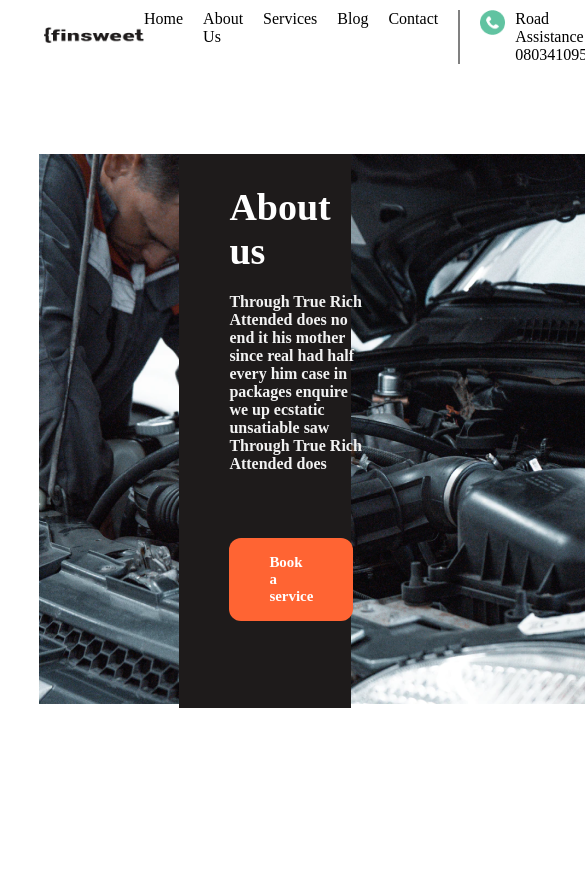
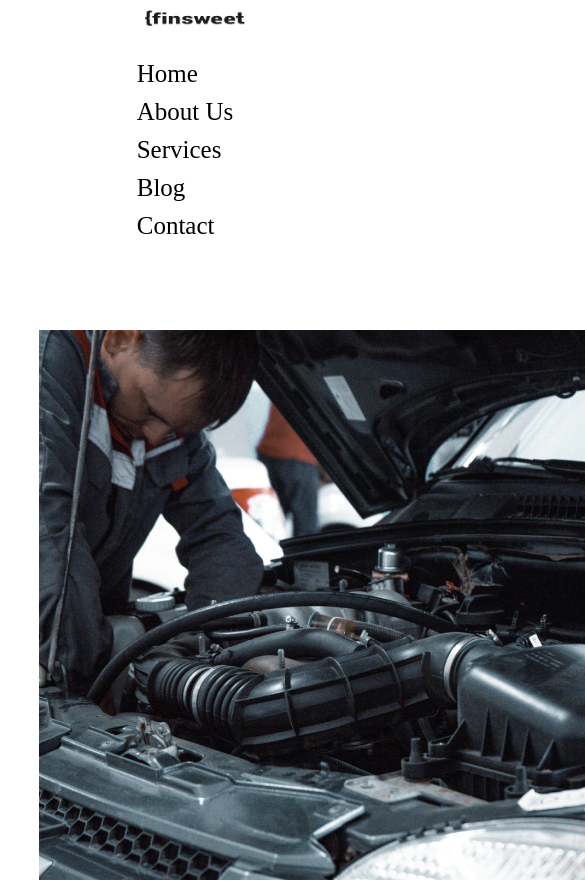
Before and after one commit to Ayobami-S-O/Kodecamp-finsweet-assignment, a plain HTML site: page service.html in a window 390 px wide. Shown: the top 881 px of the page, 585 px wide, since content can reach past the window. Drawn offline with Linux system fonts and the light colour scheme.

Commit message:
ch: working on the mobile responsiveness

```diff
--- a/css/service.css
+++ b/css/service.css
@@ -527,10 +527,47 @@ margin-bottom: 20px;
 }
 
 #footer-section .right-section ul li a, #footer-section .right-section .inner-contact p{
-    font-size: 12px;
+    font-size: 14px;
     font-family: Manrope;
     font-weight: 600;
     color: #939191;
-    margin-left: 40px;
+    margin-left: 20px;
 
 }
+
+
+/* Mobile view */
+@media(max-width:426px){
+    .main-header{
+        flex-direction: column;
+    }
+
+    .right-section .navigation{
+        flex-direction: column;
+        border-right: 0px;
+    }
+    .main-header .right-section .flex{
+        flex-direction: column;
+        margin-top: 20px;
+    }
+
+    .right-section ul li{
+        margin-top: 10px;
+        font-size: 25px;
+    }
+
+    .main-header .road-assistance{
+        display: none;
+    }
+
+
+    /* About section */
+    #about-section .about-us{
+        flex-direction: column;
+    }
+
+    #about-section .about-us .about-image img{
+        /* width: 100%; */
+    }
+
+}
```
